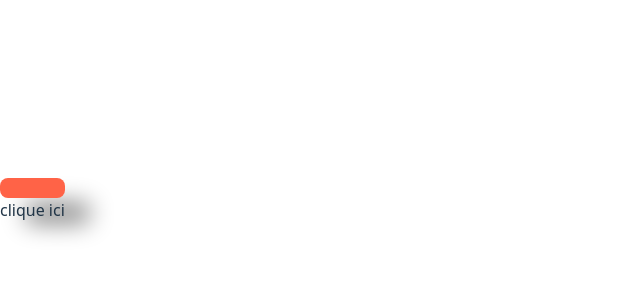
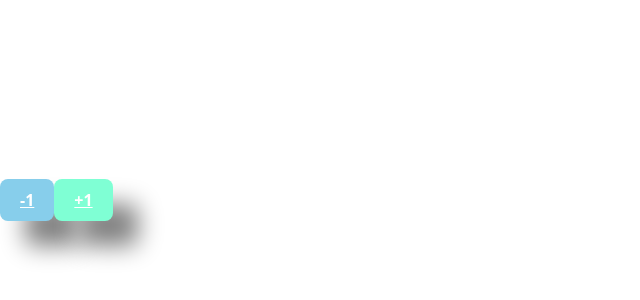
Before and after one commit to ouerdia-zouba/react, a React (Vite) app: page / in a window 1280 px wide. Shown: the part 200-500 px from the top of the page, without its empty margins (0-640 px from the left). Built offline with nearby package versions, Linux system fonts and the light colour scheme; the HTML template or start-up script is replaced by a standard one.

Commit message:
event onButtonClick

```diff
--- a/src/App/App.tsx
+++ b/src/App/App.tsx
@@ -1,13 +1,29 @@
-
-import './App.css'
-import Button from './components/ui/Button/Button';
+import "./App.css";
+import Button from "./components/ui/Button/Button";
 
 function App() {
   return (
-      <div><Button type="Button1" />
-  <div>clique ici</div>
-  </div>
-  )
+    <div>
+      <Button
+        type="button"
+        color="skyblue"
+        onButtonClick={() => {
+          console.log("-1 click");
+        }}
+      >
+        -1
+      </Button>
+      <Button
+        type="button"
+        color="aquamarine"
+        onButtonClick={() => {
+          console.log("+1 click");
+        }}
+      >
+        +1
+      </Button>
+    </div>
+  );
 }
 
-export default App
+export default App;
--- a/src/App/components/ui/Button/Button.module.css
+++ b/src/App/components/ui/Button/Button.module.css
@@ -1,4 +1,4 @@
-.Button{
+.Button {
   padding: 10px 20px;
   border-radius: 8px;
   border: none;
@@ -9,3 +9,7 @@ text-decoration: underline;
   background-color: tomato;
   color: white;
 }
+.Button:hover {
+  border: 1px solid grey;
+  box-shadow: 15px 15px 25px grey;
+}
--- a/src/App/components/ui/Button/Button.tsx
+++ b/src/App/components/ui/Button/Button.tsx
@@ -1,13 +1,24 @@
-import type React from "react"
-import style from './Button.module.css'
+import type React from "react";
+import style from "./Button.module.css";
 interface IButtonProps {
-    titre: string;
-    color?: string;
-    type?: "reset" | "submit" | "subuttonbmit";
-    children: React.ReactNode|string|Array<React.ReactElement|string>;
+  // titre: string;
+  color?: string;
+  type?: "reset" | "submit" | "button";
+  children: React.ReactNode | string | Array<React.ReactElement | string>;
+  onButtonClick: () => void;
 }
-const  Button:React.FC<IButtonProps> = ({type='button', children}) => {
-
-    return <div className={style.Button}>{children}</div>
+const Button: React.FC<IButtonProps> = ({ type, children, color, onButtonClick }) => {
+  return (
+    <button
+      type={type}
+      style={{ backgroundColor: color }}
+      className={style.Button}
+      onClick={() => {
+        onButtonClick();
+      }}
+    >
+      {children}
+    </button>
+  );
 };
 export default Button;
```
Lines whose indentation alone changed are shown as unchanged.
